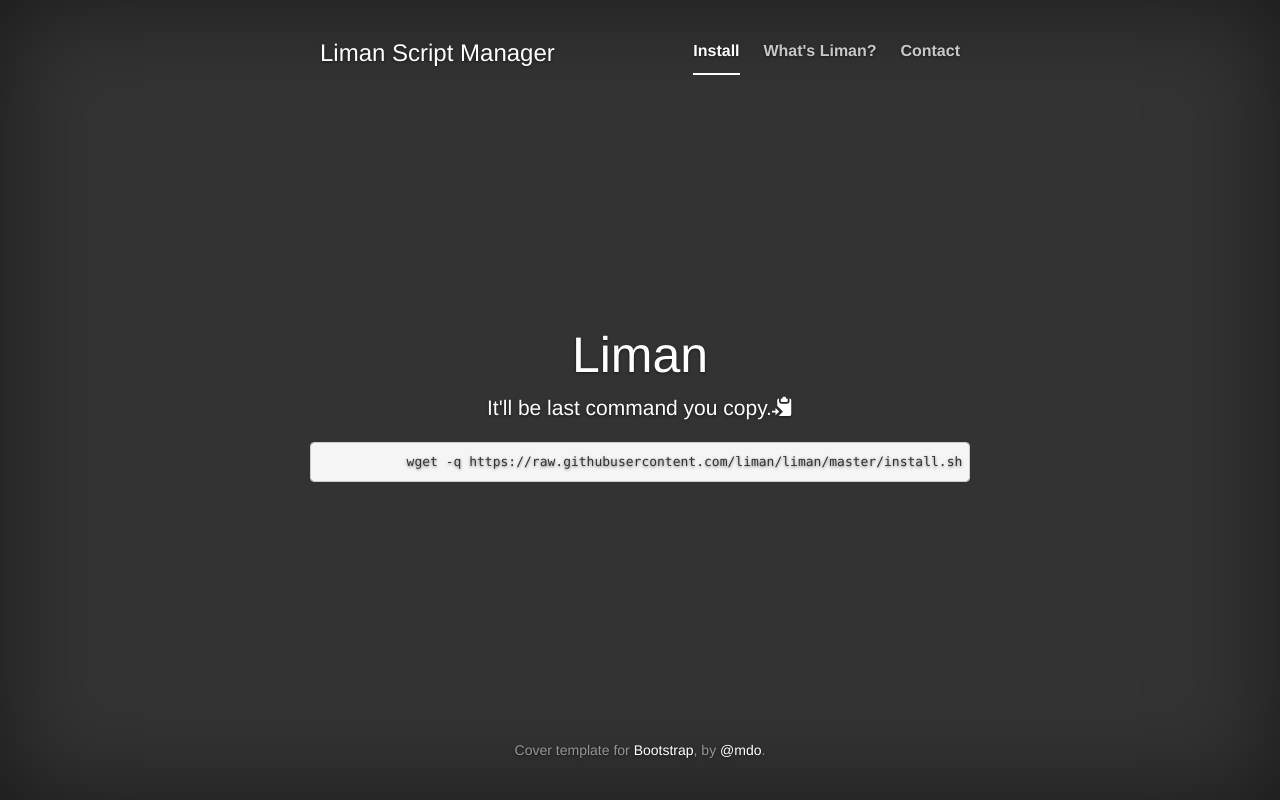
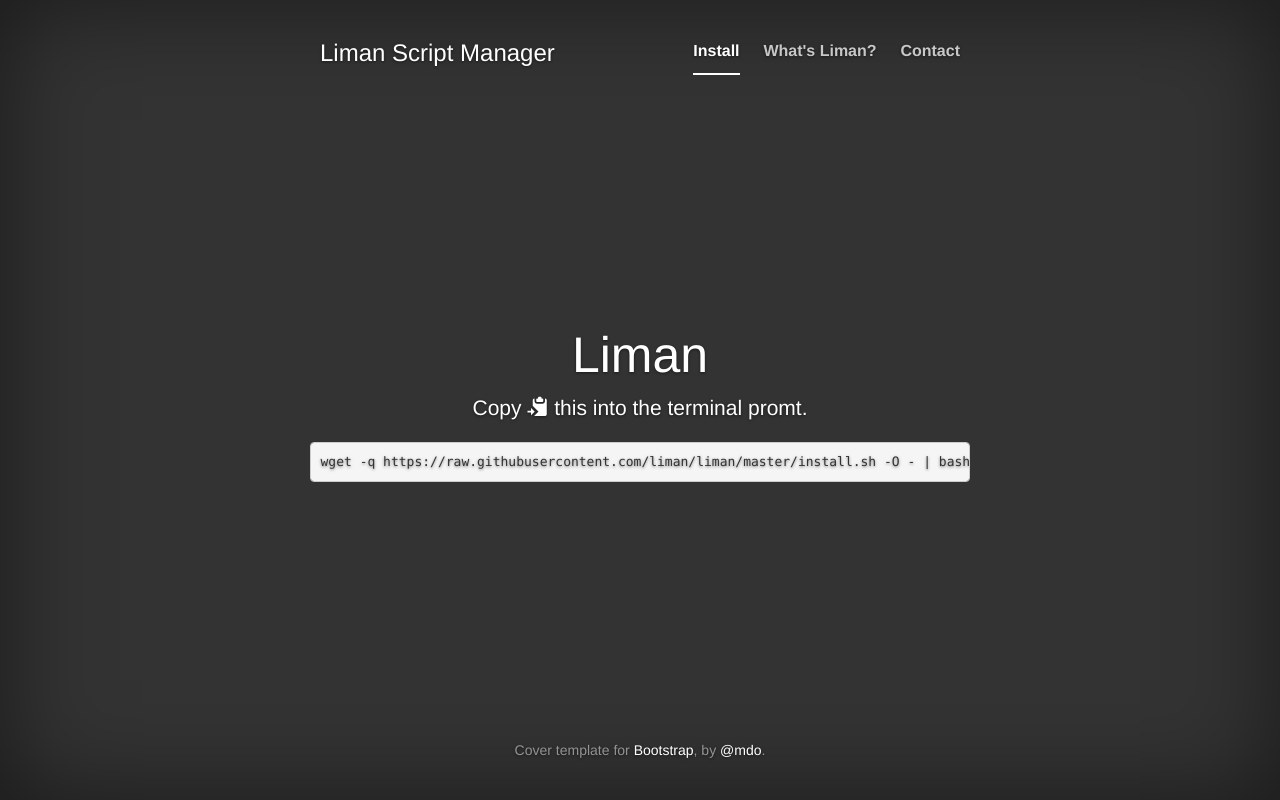
Before and after one commit to kocogluali/liman.space, a plain HTML site: page index.html in a window 1280 px wide. Drawn offline with nearby package versions, Linux system fonts and the light colour scheme; a script that the page names is missing.

Commit message:
Update index.html

```diff
--- a/index.html
+++ b/index.html
@@ -41,9 +41,9 @@
 
           <div class="inner cover">
             <h1 class="cover-heading">Liman</h1>
-            <p class="lead">It'll be last command you copy.<span class="glyphicon glyphicon-copy"></span></p>
+            <p class="lead">Copy <span class="glyphicon glyphicon-copy"></span> this into the terminal promt.</p>
             <p class="command">
-   <pre>           wget -q https://raw.githubusercontent.com/liman/liman/master/install.sh -O - | bash</pre>
+   <pre>wget -q https://raw.githubusercontent.com/liman/liman/master/install.sh -O - | bash</pre>
             </p>
           </div>
           <div class="mastfoot">
```
